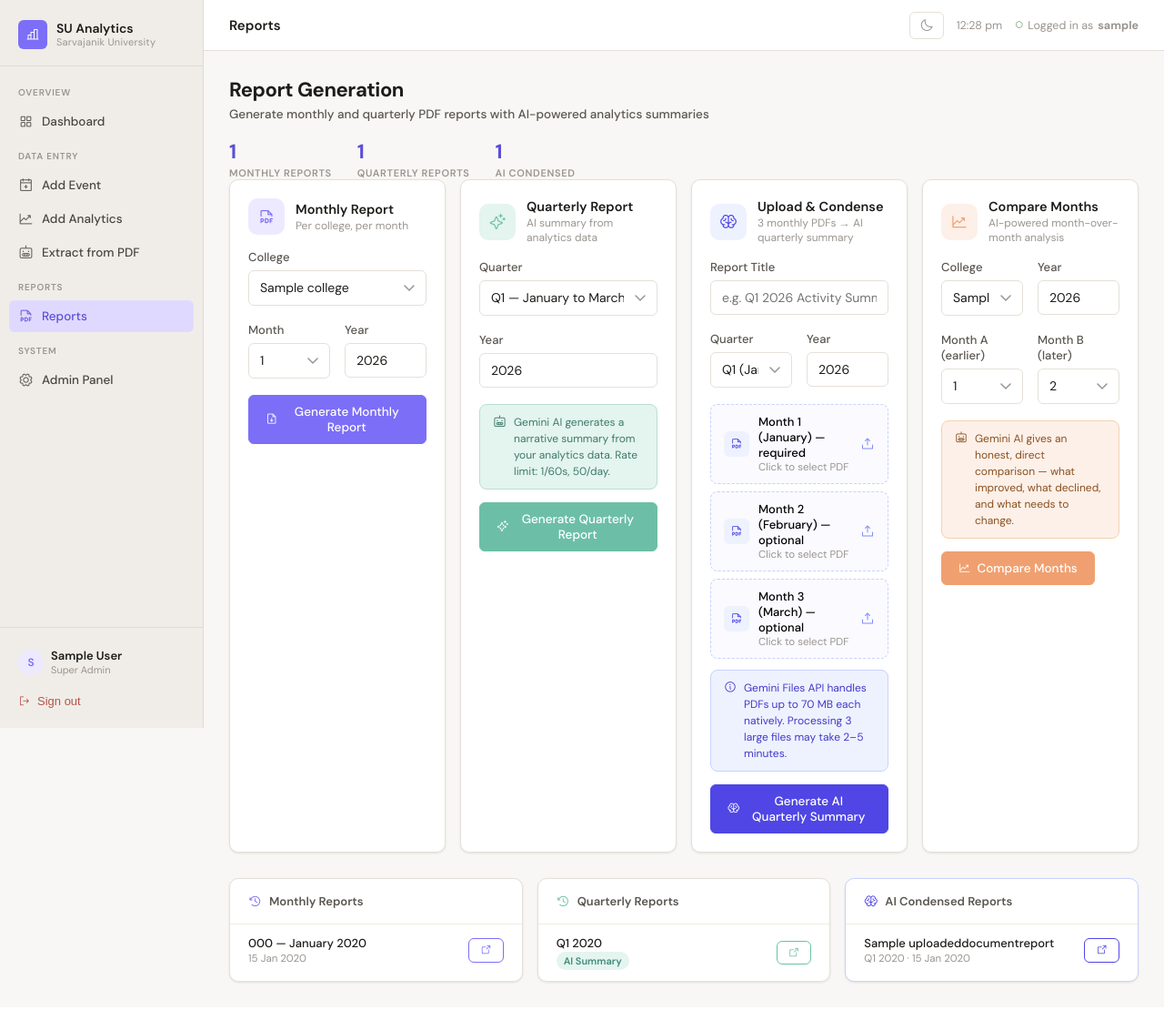
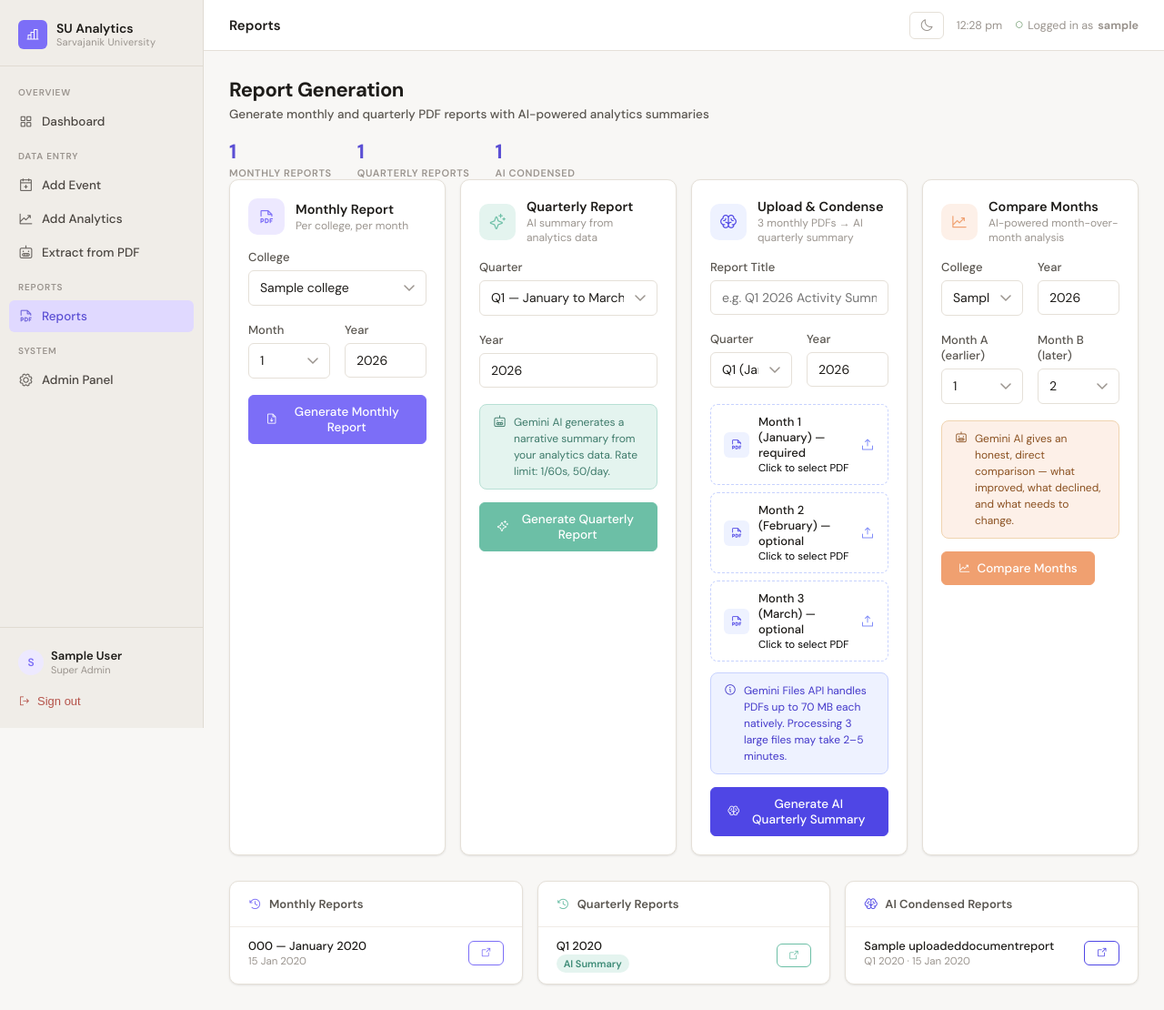
Before and after one commit to Daku3011/University-Analytics-Reporting-Automation-Platform, a Django app: page /reports/ in a window 1280 px wide. Shown: the whole page at 91% size. Before the commit the page ends 1081 px from the top, so only its background shows below. Run offline with Django 5.2, Linux system fonts and the light colour scheme; a user stored in the database is signed in; tables that the repository leaves empty hold one stand-in row (values such as "Sample post"); parts of the project's set-up code (start-up, migrations or seed data) failed here and were passed over.

Commit message:
style: update CSS for report dashboard and document preview layout

```diff
--- a/static/css/main.css
+++ b/static/css/main.css
@@ -302,12 +302,12 @@ body {
     border-left: 3px solid var(--accent);
     padding: 20px;
     box-shadow: var(--shadow-sm);
-    transition: box-shadow 0.2s, transform 0.2s;
+    /* transition: box-shadow 0.2s, transform 0.2s; */
 }
-.stat-card:hover {
+/* .stat-card:hover {
     box-shadow: var(--shadow);
     transform: translateY(-2px);
-}
+} */
 .stat-card.teal { border-left-color: var(--accent-2); }
 .stat-card.amber { border-left-color: var(--accent-3); }
 .stat-card.green { border-left-color: var(--success); }
--- a/templates/reports/preview_document_report.html
+++ b/templates/reports/preview_document_report.html
@@ -103,7 +103,7 @@
 <div class="preview-hero">
     <div>
         <h1>{{ report.title }}</h1>
-        <div class="meta">
+        <div class="meta" style="margin-bottom:10px;margin-top:5px;">
             <i class="ph ph-brain"></i>
             Q{{ report.quarter }} {{ report.year }} — {{ report.get_quarter_months }} · Uploaded {{ report.created_at|date:"d M Y, H:i" }}
         </div>
@@ -135,7 +135,7 @@
     </div>
 </div>
 
-<div class="status-pill">
+<div class="status-pill" style="margin-top:10px">
     <i class="ph ph-sparkle" style="font-size:14px;"></i>
     Condensed by Gemini AI from {{ report.uploaded_files_count }} uploaded file(s)
 </div>
--- a/templates/reports/report_dashboard.html
+++ b/templates/reports/report_dashboard.html
@@ -4,7 +4,6 @@
 
 {% block extra_css %}
 <style>
-/* ── Report Dashboard Premium Styles ── */
 .report-hero {
     background: linear-gradient(135deg, #1e1b4b 0%, #312e81 50%, #4338ca 100%);
     border-radius: var(--radius-lg);
@@ -165,6 +164,21 @@
     display: flex; flex-direction: column; gap: 8px; margin-bottom: 12px;
 }
 
+#fname-1,
+#fname-2,
+#fname-3 {
+    font-size: 11.5px;
+    color: black;
+    margin-top: 1px;
+    word-break: break-word;
+}
+
+html[data-theme="dark"] #fname-1,
+html[data-theme="dark"] #fname-2,
+html[data-theme="dark"] #fname-3 {
+    color: white;
+}
+
 @keyframes barPulse { 0%,100%{opacity:.8} 50%{opacity:1} }
 @keyframes spin { to { transform: rotate(360deg); } }
 </style>
@@ -265,7 +279,7 @@
                     <label class="form-label" for="id_year_q">Year</label>
                     <input type="number" name="year" id="id_year_q" class="form-control" value="2026" min="2020" max="2030" required>
                 </div>
-                <div class="ai-hint teal">
+                <div class="ai-hint teal" id="quarterly-ai-hint">
                     <i class="ph ph-robot" style="font-size:15px;flex-shrink:0;margin-top:1px;"></i>
                     Gemini AI generates a narrative summary from your analytics data. Rate limit: 1/60s, 50/day.
                 </div>
@@ -311,30 +325,30 @@
                     </div>
                 </div>
                 <div class="upload-files-wrap">
-                    <label for="id_sf1" class="upload-zone">
+                    <label for="id_sf1" class="upload-zone" style="background:transparent;">
                         <div class="uz-icon"><i class="ph ph-file-pdf"></i></div>
                         <div style="flex:1;min-width:0;">
-                            <div class="uz-name" id="label-m1" style="color: black;">Month 1 (January)</div>
+                            <div class="uz-name" id="label-m1">Month 1 (January)</div>
                             <div class="uz-hint" id="fname-1">Click to select PDF</div>
                         </div>
                         <i class="ph ph-upload-simple" style="font-size:16px;color:#818cf8;flex-shrink:0;"></i>
                     </label>
                     <input type="file" name="source_file_1" id="id_sf1" accept=".pdf" required hidden>
 
-                    <label for="id_sf2" class="upload-zone">
+                    <label for="id_sf2" class="upload-zone" style="background:transparent;">
                         <div class="uz-icon"><i class="ph ph-file-pdf"></i></div>
                         <div style="flex:1;min-width:0;">
-                            <div class="uz-name" id="label-m2" style="color: black;">Month 2 (February)</div>
+                            <div class="uz-name" id="label-m2">Month 2 (February)</div>
                             <div class="uz-hint" id="fname-2">Click to select PDF</div>
                         </div>
                         <i class="ph ph-upload-simple" style="font-size:16px;color:#818cf8;flex-shrink:0;"></i>
                     </label>
                     <input type="file" name="source_file_2" id="id_sf2" accept=".pdf" hidden>
 
-                    <label for="id_sf3" class="upload-zone">
+                    <label for="id_sf3" class="upload-zone" style="background:transparent;">
                         <div class="uz-icon"><i class="ph ph-file-pdf"></i></div>
                         <div style="flex:1;min-width:0;">
-                            <div class="uz-name" id="label-m3" style="color: black;">Month 3 (March)</div>
+                            <div class="uz-name" id="label-m3">Month 3 (March)</div>
                             <div class="uz-hint" id="fname-3">Click to select PDF</div>
                         </div>
                         <i class="ph ph-upload-simple" style="font-size:16px;color:#818cf8;flex-shrink:0;"></i>
@@ -446,7 +460,7 @@
         {% endfor %}
     </div>
 
-    <div class="history-panel" style="border-color:#c7d2fe;">
+    <div class="history-panel">
         <div class="hp-header">
             <i class="ph ph-brain" style="color:#4f46e5;font-size:15px;"></i>
             AI Condensed Reports
```
